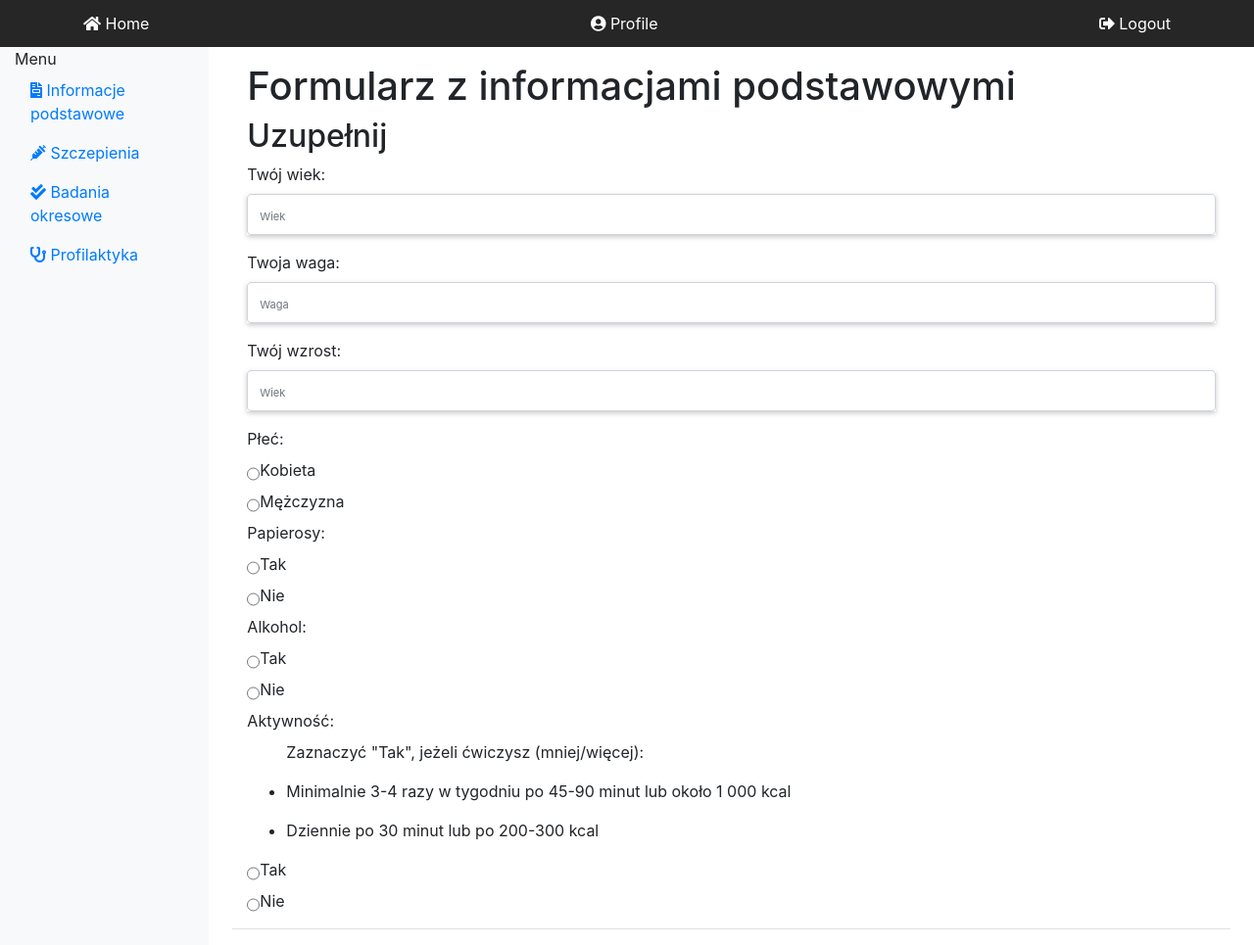
After one commit to 3Rii/Med-Assist, a Flask app: page /basic in a window 1280 px wide. The commit adds this page. Shown: the whole page at 98% size. Run offline with Flask 2, Linux system fonts and the light colour scheme; the visitor is signed in with stand-in values (Sample User, id 1); some libraries are stand-ins or nearby versions.

Commit message:
Basicform
Homepage
Basicform
layouts

```diff
--- a/app.py
+++ b/app.py
@@ -71,7 +71,7 @@ def register():
     return render_template('register.html', msg=msg)
 
 
-# http://localhost:5000/home
+# http://localhost:5000/
 @app.route('/', methods=['GET', 'POST'])
 def home():
     conn = mysql.connect()
@@ -79,11 +79,48 @@ def home():
     msg = ''
 
     if 'loggedin' in session:
-        username = cursor.execute('SELECT username FROM accounts WHERE id = %s', [session['id']])
+        username = cursor.execute('SELECT * FROM accounts WHERE id = %s', [session['id']])
         account = cursor.fetchone()
+        return render_template('homepage/home.html', username=session['username'], account=account)
+    return redirect(url_for('login'))
 
-        return render_template('home.html', username=session['username'], account=account)
-    return redirect(url_for('login'))
+
+# http://localhost:5000/basic
+@app.route('/basic', methods=['GET', 'POST'])
+def basicform():
+    conn = mysql.connect()
+    cursor = conn.cursor(pymysql.cursors.DictCursor)
+    msg = ''
+
+    if 'loggedin' in session:
+        cursor.execute('SELECT * FROM accounts WHERE id = %s', [session['id']])
+        account = cursor.fetchone()
+        if request.method == 'POST':
+
+            age = request.form['age']
+            weight = request.form['weight']
+            height = request.form['height']
+            sex = request.form['sex']
+            smoke = request.form['smoke']
+            drink = request.form['drink']
+            move = request.form['move']
+
+            if not type(age) == int:
+                msg = 'Age must be a number!'
+            elif not type(weight) == int:
+                msg = 'Weight must be a number!'
+            elif not type(height) == int:
+                msg = 'Height must be a number!'
+            else:
+                cursor.execute('INSERT INTO user VALUES (NULL, %s, %s, %s, %s, %s, %s, %s)',
+                               (age, weight, height, sex, smoke, drink, move))
+                conn.commit()
+                msg = 'Form copleted!'
+        elif request.method == 'POST':
+            msg = 'Please fill out the form!'
+        return render_template('homepage/basicform.html', account=account)
+    else:
+        return redirect(url_for('login'))
 
 
 # http://localhost:5000/logout
@@ -93,6 +130,7 @@ def logout():
     session.pop('id', None)
     session.pop('username', None)
     return redirect(url_for('login'))
+
 
 # http://localhost:5000/profile
 @app.route('/profile')
@@ -104,7 +142,9 @@ def profile():
         cursor.execute('SELECT * FROM accounts WHERE id = %s', [session['id']])
         account = cursor.fetchone()
         return render_template('profile.html', account=account)
-    return redirect(url_for('login'))
+    else:
+        return redirect(url_for('login'))
+
 
 if __name__ == '__main__':
     app.run(debug=True)
--- /dev/null
+++ b/templates/homepage/basicform.html
@@ -0,0 +1,111 @@
+{% extends 'mainlayout.html' %}
+
+{% block title %}Home{% endblock %}
+
+{% block content %}
+<h1>Formularz z informacjami podstawowymi</h1>
+    <div>
+<form action="{{ url_for('register') }}" method="post" autocomplete="off">
+    <h2>Uzupełnij</h2>
+
+            <div class="form-group">
+               <label for="name" class="cols-sm-2 control-label">Twój wiek:</label>
+               <div class="cols-sm-10">
+                <div class="input-group">
+
+                 <input type="text" class="form-control" name="age" id="age"  placeholder="Wiek"/>
+                </div>
+               </div>
+            </div>
+
+            <div class="form-group">
+               <label for="name" class="cols-sm-2 control-label">Twoja waga:</label>
+               <div class="cols-sm-10">
+                <div class="input-group">
+
+                 <input type="text" class="form-control" name="weight" id="weight"  placeholder="Waga"/>
+                </div>
+               </div>
+            </div>
+            <div class="form-group">
+               <label for="name" class="cols-sm-2 control-label">Twój wzrost:</label>
+               <div class="cols-sm-10">
+                <div class="input-group">
+
+                 <input type="text" class="form-control" name="age" id="age"  placeholder="Wiek"/>
+                </div>
+               </div>
+            </div>
+            <div class="radio-group">
+               <label for="name" class="cols-sm-2 control-label">Płeć:</label>
+
+                  <div class="input-group-prepend">
+                    <input type="radio" value="true">
+                    <label>Kobieta</label>
+                  </div>
+
+                  <div class="input-group-prepend">
+                    <input type="radio" value="false">
+                    <label>Mężczyzna</label>
+                  </div>
+            </div>
+
+            <div class="radio-group">
+               <label for="name" class="cols-sm-2 control-label">Papierosy:</label>
+
+                  <div class="input-group-prepend">
+                    <input type="radio" value="true">
+                    <label>Tak</label>
+                  </div>
+
+                  <div class="input-group-prepend">
+                    <input type="radio" value="false">
+                    <label>Nie</label>
+                  </div>
+
+            </div>
+
+            <div class="radio-group">
+               <label for="name" class="cols-sm-2 control-label">Alkohol:</label>
+
+                  <div class="input-group-prepend">
+                    <input type="radio" value="true">
+                    <label>Tak</label>
+                  </div>
+
+
+                  <div class="input-group-prepend">
+                    <input type="radio" value="false">
+                    <label>Nie</label>
+                  </div>
+
+            </div>
+                <div class="radio-group">
+               <label for="name" class="cols-sm-2 control-label">Aktywność:</label>
+                    <ul>
+                        <p>Zaznaczyć "Tak", jeżeli ćwiczysz (mniej/więcej):</p>
+                        <li>
+                            <p>Minimalnie 3-4 razy w tygodniu po 45-90 minut lub około 1 000 kcal</p>
+                        </li>
+                        <li>
+                            <p>Dziennie po 30 minut lub po 200-300 kcal</p>
+                        </li>
+                    </ul>
+
+                  <div class="input-group-prepend">
+                    <input type="radio" value="true">
+                      <label>Tak</label>
+                  </div>
+
+                  <div class="input-group-prepend">
+                    <input type="radio" value="false">
+                    <label>Nie</label>
+                  </div>
+
+            </div>
+
+
+
+</form>
+    </div>
+{% endblock %}
--- a/templates/login.html
+++ b/templates/login.html
@@ -5,7 +5,7 @@
 {% block sublogin %}Login{% endblock %}
 
 {% block content %}
-     <p>Jebany test</p>
+     <p>Login</p>
 
    <form class="form-group" action="{{ url_for('login') }}" method="post">
     <div class="form-group">
@@ -31,7 +31,6 @@
 
     <input type="checkbox" value="checked"><b>Remember</b>
     <input type="submit" value="Login" class="signinbtn" name="">
-
    </form>
 
    <div id="msg">{{ msg }}</div>
--- a/templates/mainlayout.html
+++ b/templates/mainlayout.html
@@ -26,34 +26,33 @@
             <div class="menu-header">Menu</div>
             <ul class="nav flex-column">
               <li class="nav-item">
-                <a class="nav-link" href="#">
+                <a class="nav-link" href="/basic">
                      <i class="fas fa-file-invoice"></i>
                     Informacje podstawowe
                 </a>
               </li>
 
               <li class="nav-item">
-                <a class="nav-link" href="#">
+                <a class="nav-link" href="#vaccines">
                   <i class="fas fa-syringe"></i>
                   Szczepienia
                 </a>
               </li>
 
               <li class="nav-item">
-                <a class="nav-link" href="#">
+                <a class="nav-link" href="#check_ups">
                   <i class="fas fa-check-double"></i>
                   Badania okresowe
                 </a>
               </li>
 
               <li class="nav-item">
-                <a class="nav-link" href="#">
+                <a class="nav-link" href="#prevention">
                   <i class="fas fa-stethoscope"></i>
                   Profilaktyka
                 </a>
               </li>
             </ul>
-
    </div>
         </nav>
         <main role="main" class="col-md-9 ml-sm-auto col-lg-10 pt-3 px-4">
@@ -66,6 +65,5 @@
 
       </div>
     </div>
-
  </body>
 </html>
```
Also changed, not shown: templates/homepage/first.html (added, +12 -0 lines), templates/homepage/home.html (added, +7 -0 lines).
